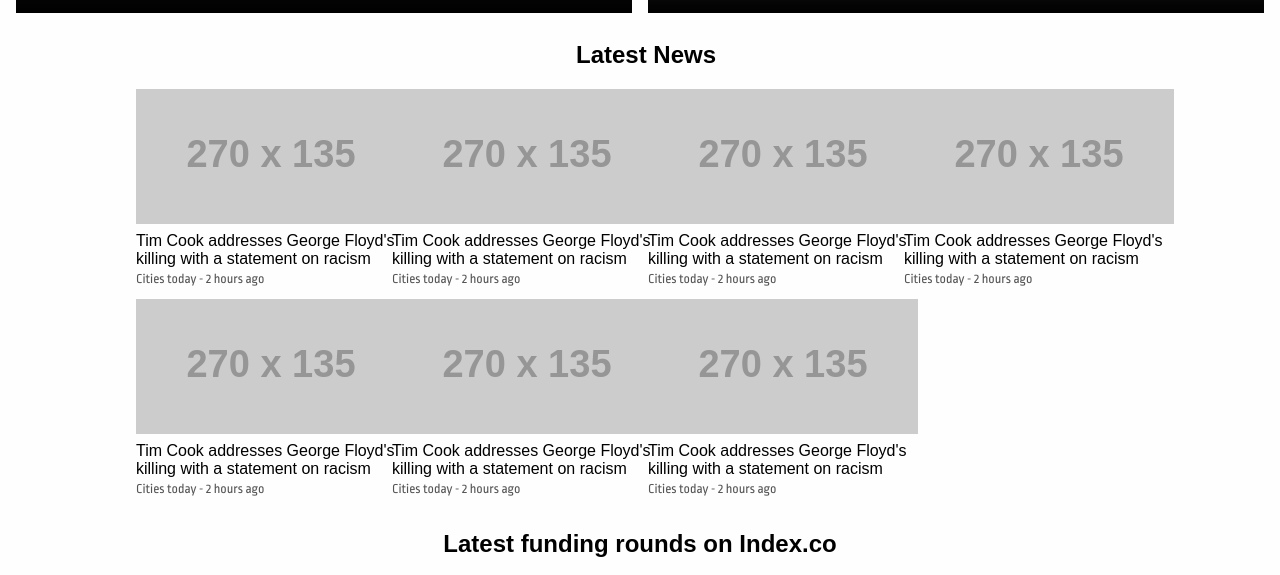
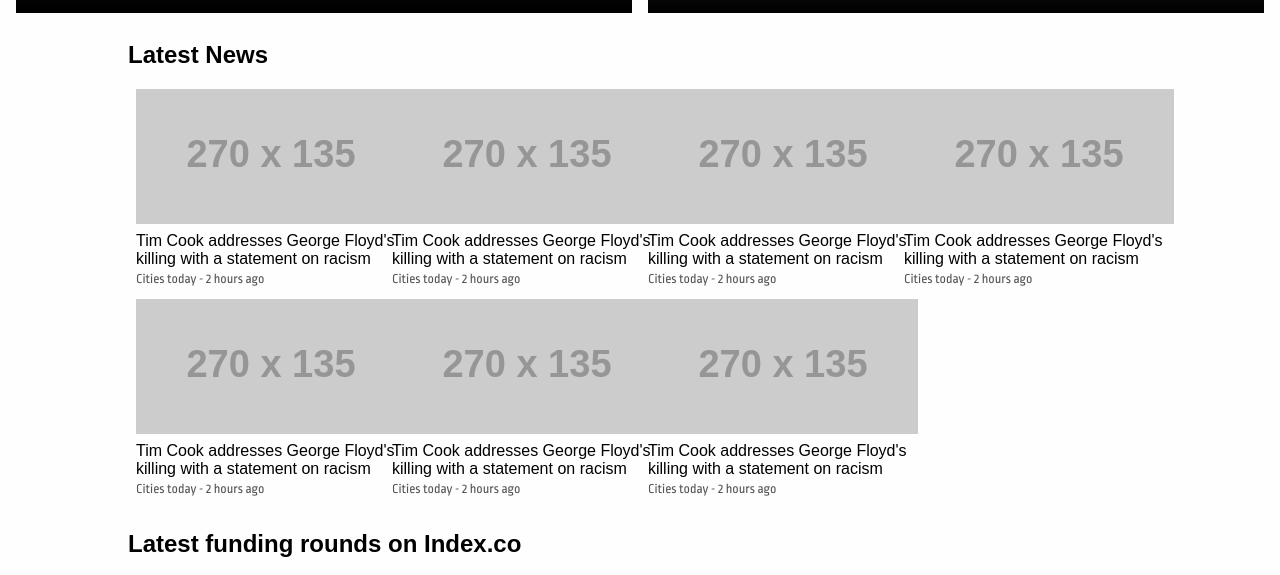
Before and after one commit to abredi/thenextweb, a website: page index.html in a window 1280 px wide. Shown: the part 570-1145 px from the top of the page. Drawn offline with Linux system fonts and the light colour scheme; placeholder pictures from the web are drawn by us.

Commit message:
updated latest-news latest-funding flow direction

```diff
--- a/assets/css/main.css
+++ b/assets/css/main.css
@@ -53,6 +53,10 @@ a {
 
 .ml-half {
   margin-left: 0.5em;
+}
+
+.ml-10 {
+  margin-left: 10%;
 }
 
 .mt-half {
@@ -513,9 +517,6 @@ END of Latest deals section
 .latest-news,
 .latest-funding {
   flex-direction: column;
-  align-items: center;
-  max-width: 80%;
-  margin: 0 auto;
 }
 
 .latest-news h2,
@@ -526,6 +527,8 @@ END of Latest deals section
 .news-content {
   flex-direction: row;
   flex-wrap: wrap;
+  max-width: 80%;
+  margin: 0 auto;
 }
 
 .news1 {
@@ -541,7 +544,8 @@ END of Latest deals section
 
 .latest-funding-container {
   flex-direction: row;
-  width: 100%;
+  width: 80%;
+  margin: 0 auto;
   justify-content: space-between;
 }
 
--- a/index.html
+++ b/index.html
@@ -129,7 +129,7 @@
     </div>
 
     <section class="latest-news flex">
-      <h2 class="ml-half">Latest News</h2>
+      <h2 class="ml-10">Latest News</h2>
       <div class="news-content flex">
         <div class="news-col">
           <div class="news1 flex">
@@ -194,12 +194,11 @@
             </div>
           </div>
         </div>
-
       </div>
     </section>
 
     <section class="latest-funding flex">
-      <h2>Latest funding rounds on Index.co</h2>
+      <h2 class="ml-10">Latest funding rounds on Index.co</h2>
       <div class="latest-funding-container flex">
         <div class="latest-article1">
           <img class="logo" src="https://via.placeholder.com/60x60" alt="Keelvar logo">
```
